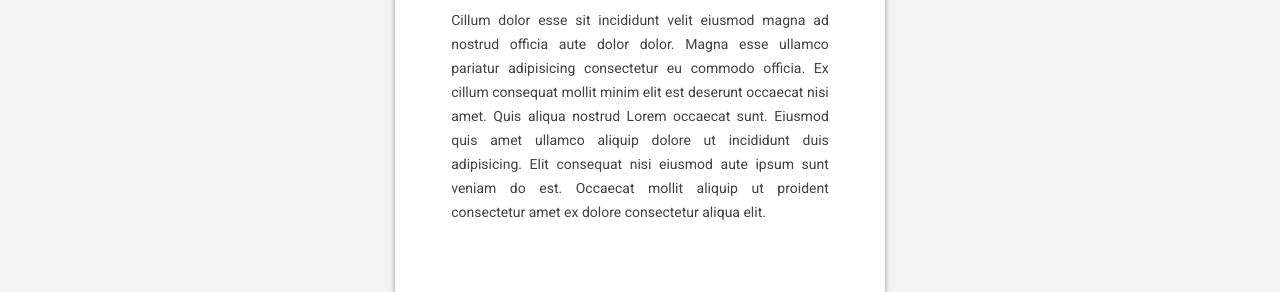
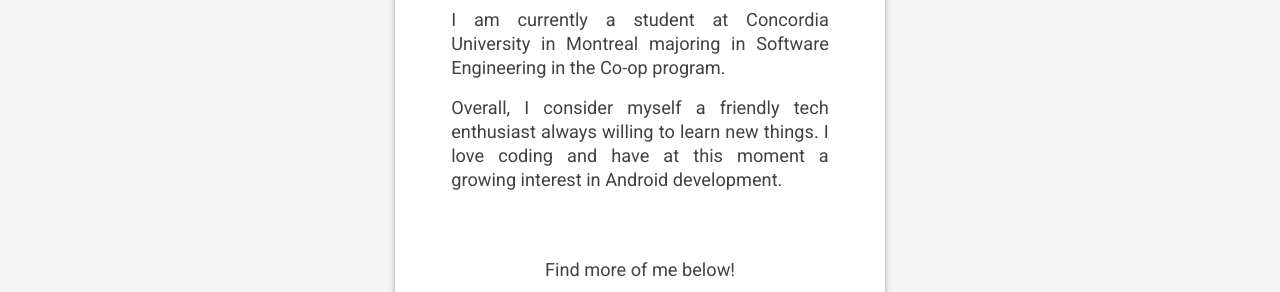
Before and after one commit to n2chao/n2chao.github.io, a plain HTML site: page index.html in a window 1280 px wide. Shown: the part 491-783 px from the top of the page. Drawn offline with nearby package versions, Linux system fonts and the light colour scheme.

Commit message:
Added my text
Finally wow

```diff
--- a/index.html
+++ b/index.html
@@ -29,11 +29,21 @@
           <div class="content mdl-color--white mdl-shadow--4dp content mdl-color-text--grey-800 mdl-cell mdl-cell--8-col">
             <div id="inside">
               <img id="pouchonLOL" src="images/tronche.png"/>
-              <h3 id="title">Hi, I'm Nathan</h2>
-                <p>
-                  Cillum dolor esse sit incididunt velit eiusmod magna ad nostrud officia aute dolor dolor. Magna esse ullamco pariatur adipisicing consectetur eu commodo officia. Ex cillum consequat mollit minim elit est deserunt occaecat nisi amet. Quis aliqua nostrud Lorem occaecat sunt. Eiusmod quis amet ullamco aliquip dolore ut incididunt duis adipisicing. Elit consequat nisi eiusmod aute ipsum sunt veniam do est. Occaecat mollit aliquip ut proident consectetur amet ex dolore consectetur aliqua elit.
+              <h3 id="title">Hi, this is Nathan</h2>
+                <p class="text">
+                  I am currently a student at Concordia University in Montreal
+                  majoring in Software Engineering in the Co-op program.
                 </p>
+                <p class="text">
+                  Overall, I consider myself a friendly tech enthusiast always willing to learn new things.
+                  I love coding and have at this moment a growing interest in
+                  Android development.
+                </p>
+
                 <div id="links">
+                  <p class="text find_me">
+                    Find more of me below!
+                  </p>
                   <a class="links" id="github_link" href="https://github.com/n2chao" target="_blank"><img class="icons" src="icons/github_round.png" alt="GitHub icon"/></a>
                   <a class="links" id="linkedin_link" href="https://www.linkedin.com/in/n2chao" target="_blank"><img class="icons" src="icons/linkedin_round.png" alt="LinkedIn icon"/></a>
                   <a class="links" id="facebook_link" href="https://www.facebook.com/n2chao" target="_blank"><img class="icons" src="icons/facebook_round.png" alt="Facebook icon"/></a>
--- a/style.css
+++ b/style.css
@@ -61,6 +61,10 @@ body{
   margin-top: 48px;
 }
 
+.text{
+    font-size: 130%;
+}
+
 .footer {
   color: #757575;
   position: absolute;
@@ -104,9 +108,9 @@ body{
   margin:  auto;
   margin:  auto;
   margin-top: 0;
-  top: 60px;
+  top: 50px;
 }
 
-.mdl-tooltip{
-
+.find_me{
+  text-align: center;
 }
```
